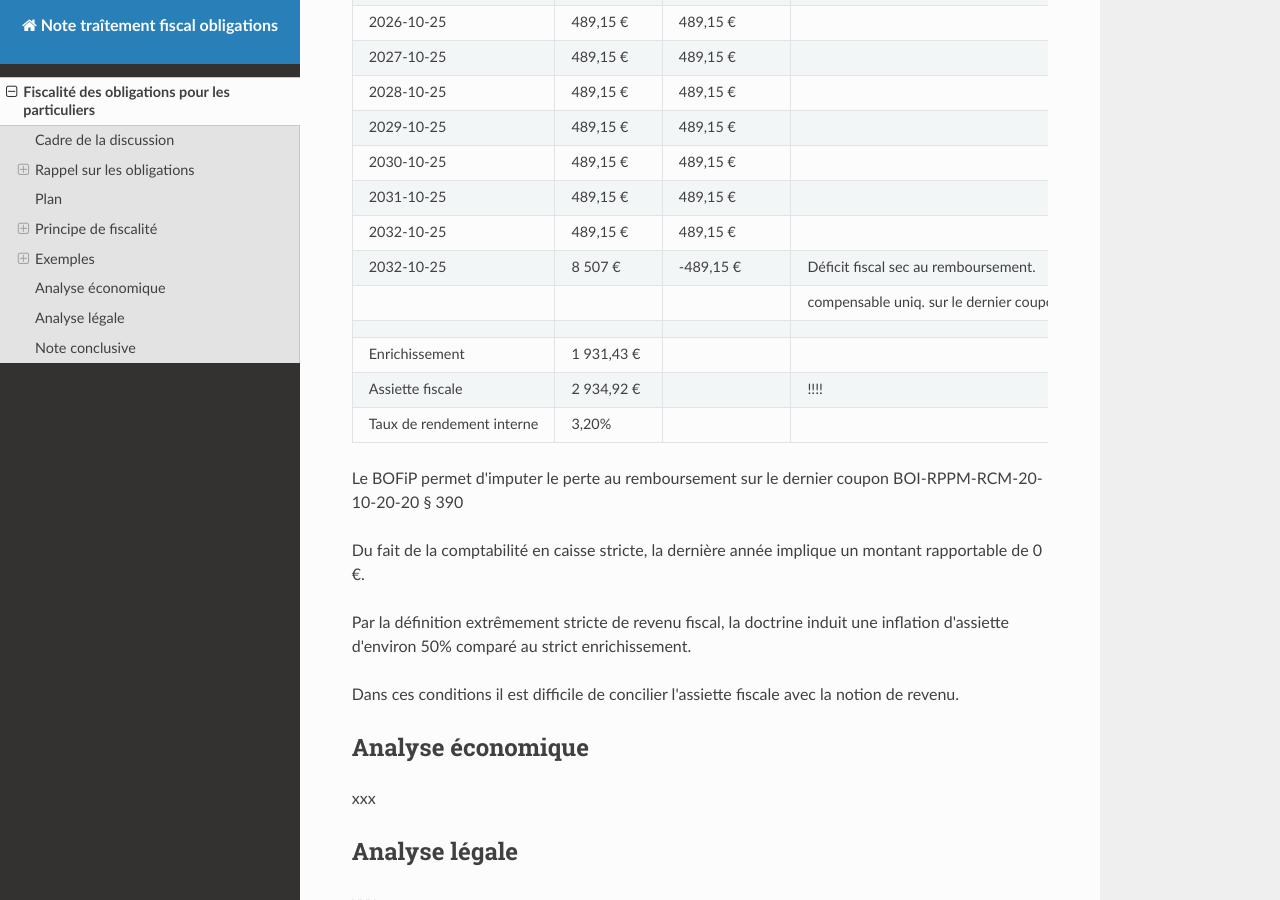
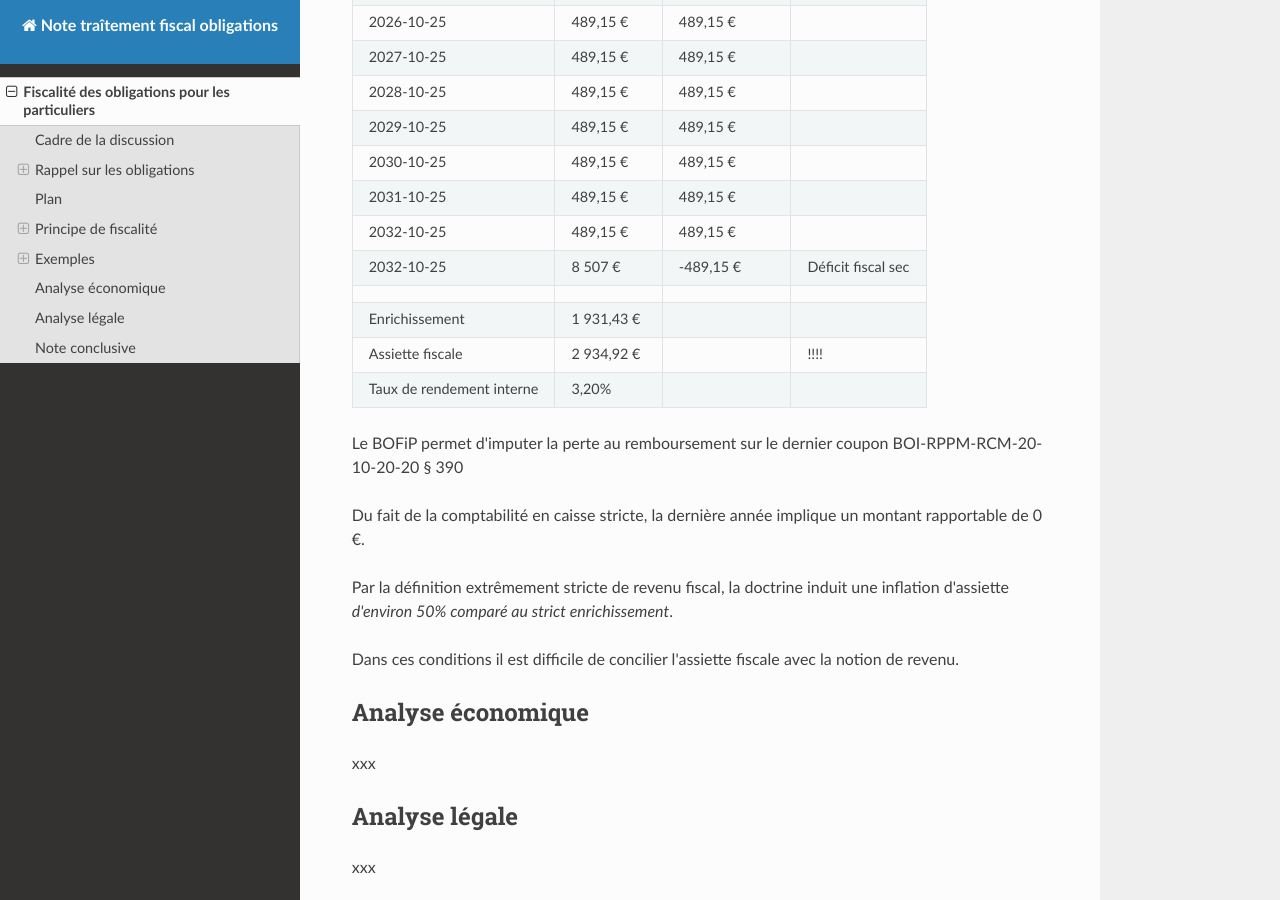
Before and after one commit to ConscritNeuneu/note-traitement-fiscal-obligations, an MkDocs documentation site: the page built from docs/note_fiscalisation_obligations.md, in a window 1280 px wide and 900 px high, scrolled down 5684 px. Built offline with MkDocs 1.6.1, drawn with Linux system fonts in a browser that asks for light colours; nearby versions of some CDN libraries.

Commit message:
Small fixes

```diff
--- a/docs/note_fiscalisation_obligations.md
+++ b/docs/note_fiscalisation_obligations.md
@@ -190,6 +190,7 @@ Instrument: [OAT 2,00 % 25 novembre 2032](https://www.aft.gouv.fr/fr/titre/fr000
 | Total acquisition | 10 000,05 € |
 | Valeur du coupon | 213,42 € |
 
+
 L'ensemble des flux comptables de l'opération s'échelonnent de la façon
 suivante:
 
@@ -208,6 +209,7 @@ suivante:
 | Enrichissement | 2 164,89 € |||
 | Assiette fiscale | 2 164,89 € |||
 | Taux de rendement interne | 3,25% |||
+
 
 Du fait de la décote à l'acquisition une comptabilité de caisse ne pose pas
 de problème. Chaque coupon peut être considéré comme un enrichissement à
@@ -235,6 +237,7 @@ Instrument: [OAT 5,75 % 25 octobre 2032](https://www.aft.gouv.fr/fr/titre/fr0000
 | Total acquisition | 9 999,64 € |
 | Valeur du coupon | 489,15 € |
 
+
 L'ensemble des flux comptables de l'opération s'échelonnent de la façon
 suivante:
 
@@ -248,20 +251,20 @@ suivante:
 | 2030-10-25 | 489,15 € | 489,15 € ||
 | 2031-10-25 | 489,15 € | 489,15 € ||
 | 2032-10-25 | 489,15 € | 489,15 € ||
-| 2032-10-25 | 8 507 € | -489,15 € | Déficit fiscal sec au remboursement. |
-|||| compensable uniq. sur le dernier coupon |
+| 2032-10-25 | 8 507 € | -489,15 € | Déficit fiscal sec |
 |||||
 | Enrichissement | 1 931,43 € |||
 | Assiette fiscale | 2 934,92 € || !!!! |
 | Taux de rendement interne | 3,20% |||
 
-Le BOFiP permet d'imputer le perte au remboursement sur le dernier coupon BOI-RPPM-RCM-20-10-20-20 § 390
+
+Le BOFiP permet d'imputer la perte au remboursement sur le dernier coupon BOI-RPPM-RCM-20-10-20-20 § 390
 
 Du fait de la comptabilité en caisse stricte, la dernière année implique un
 montant rapportable de 0 €.
 
 Par la définition extrêmement stricte de revenu fiscal, la doctrine induit
-une inflation d'assiette d'environ 50% comparé au strict enrichissement.
+une inflation d'assiette *d'environ 50% comparé au strict enrichissement*.
 
 Dans ces conditions il est difficile de concilier l'assiette fiscale avec la
 notion de revenu.
```
